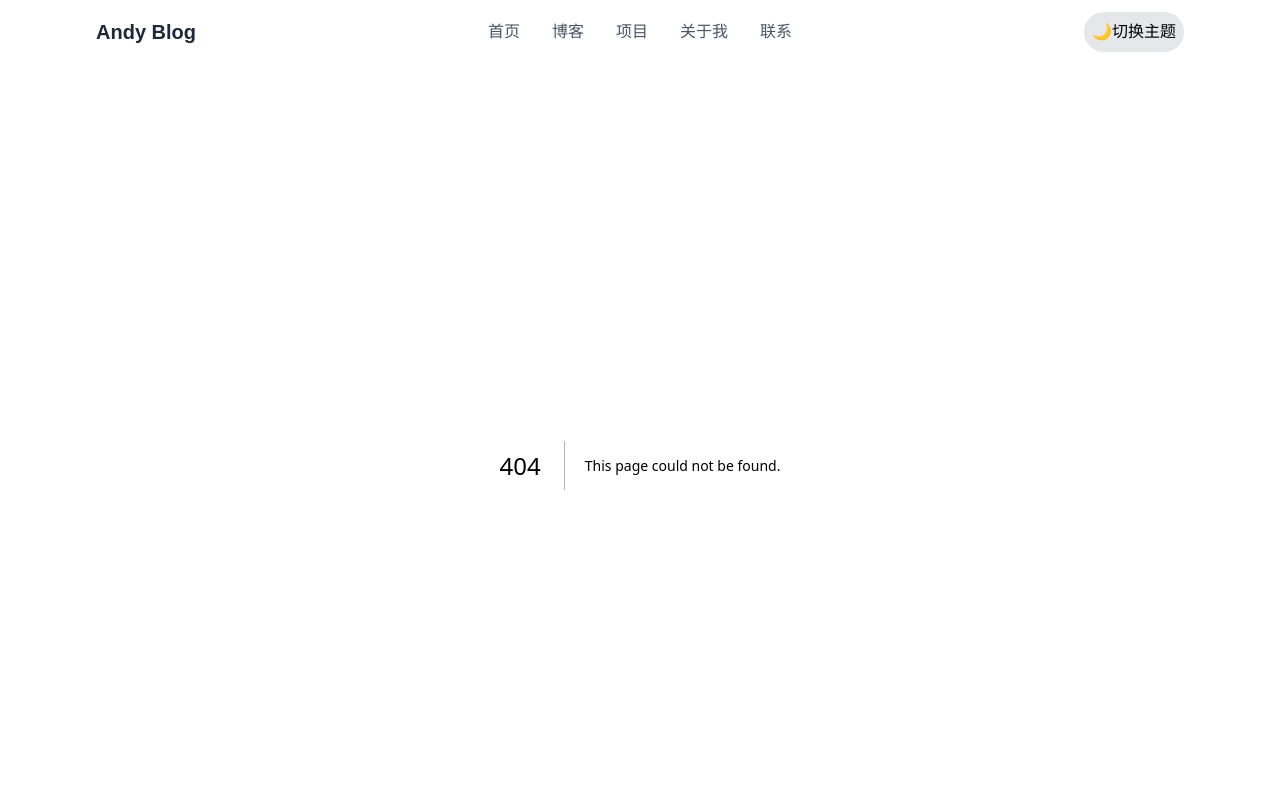
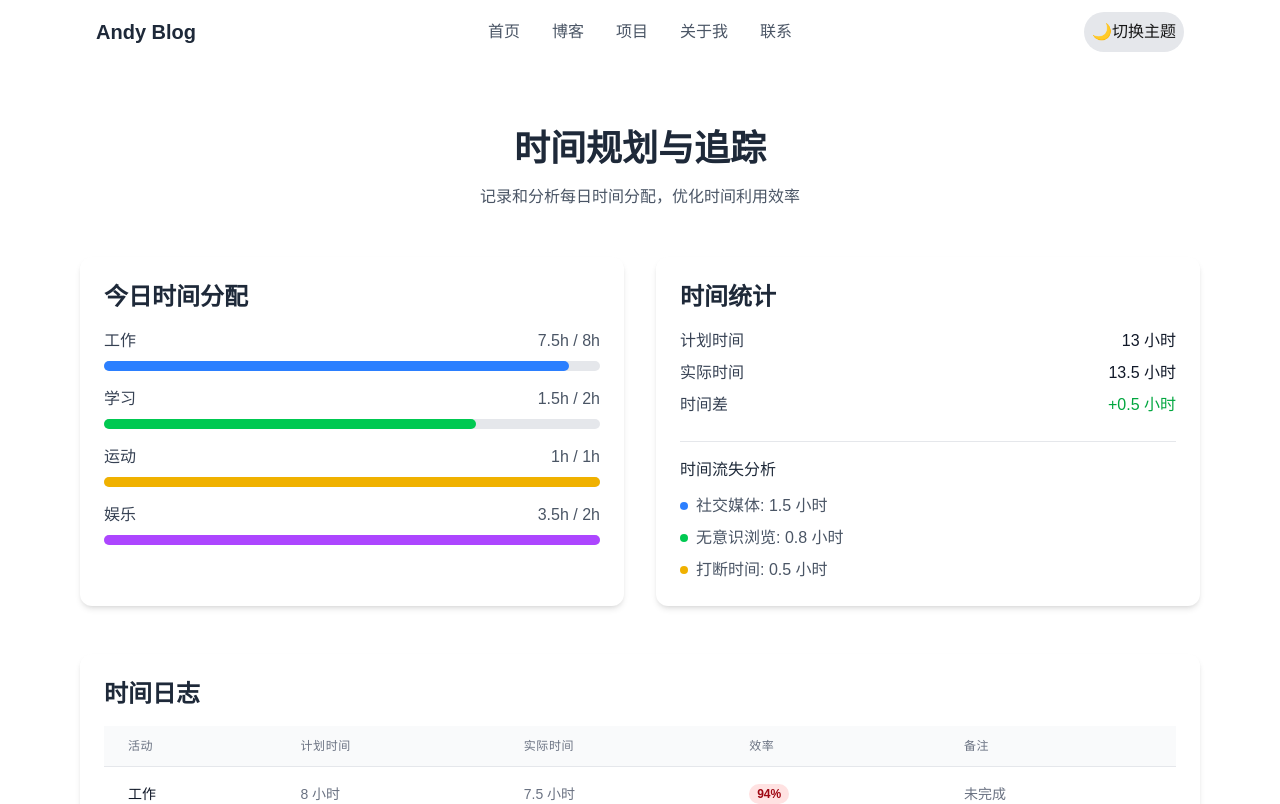
Before and after one commit to andylili21/andylili-website-nextjs, a Next.js app: page /time-planning in a window 1280 px wide. Before the commit this address had no page. Shown: the top 804 px of the page. Built offline with nearby package versions, Linux system fonts and the light colour scheme.

Commit message:
#优化页面样式

```diff
--- a/app/components/Hero.js
+++ b/app/components/Hero.js
@@ -13,12 +13,12 @@ export default function Hero() {
           <span>Tailwind CSS</span>
         </Marquee> */}
         <h1 className="text-2xl md:text-2xl font-bold text-gray-800 mb-6 text-gray-800 dark:text-gray-200">
-          个人博客
+          博客site
         </h1>
         <p className="text-xl text-gray-600 mb-10 max-w-2xl mx-auto text-gray-800 dark:text-gray-200">
           {/* 欢迎来到我的个人空间，这里分享Web开发、编程技巧和创意项目。
           我热爱构建优秀的数字体验并分享我的知识。 */}
-          构建优秀的数字体验并分享我的知识
+          {/* 构建优秀的数字体验并分享我的知识 */}
         </p>
         <div className="flex flex-col sm:flex-row gap-4 justify-center">
           <Link
--- a/app/layout.tsx
+++ b/app/layout.tsx
@@ -1,9 +1,9 @@
 // app/layout.js
-import ThemeToggle from './components/ThemeToggle'
 import './globals.css'
 import type { ReactNode } from 'react'
 import { getTheme } from './lib/theme';
 import Header from './components/Header'
+import Footer from './components/Footer';
 
 
 
@@ -22,6 +22,7 @@ export default function RootLayout({ children }: { children: ReactNode }) {
         <div>
           <Header/>
           {children}
+          <Footer/>
         </div>
       </body>
     </html>
--- a/app/page.tsx
+++ b/app/page.tsx
@@ -3,7 +3,6 @@ import Link from 'next/link'
 import Hero from './components/Hero'
 import BlogPreview from './components/BlogPreview'
 import Projects from './components/Projects'
-import Footer from './components/Footer'
 import { getFeaturedPosts } from './lib/posts'
 // import {PlacesMarquee} from './components/PlacesMarquee'
 
@@ -19,7 +18,7 @@ export default async function Home() {
           <h2 className="text-3xl font-bold text-gray-800 mb-4 text-gray-800 dark:text-gray-200">最新文章</h2>
           <p className="text-gray-600 max-w-2xl mx-auto text-gray-800 dark:text-gray-200">
             {/* 分享我在Web开发、编程和设计方面的学习经验和见解 */}
-            分享我在技术和生活中的学习经验和见解
+            分享我在技术和生活中的学习经验和见解111
           </p>
         </div>
         <BlogPreview posts={featuredPosts} />
@@ -33,6 +32,31 @@ export default async function Home() {
         </div>
       </section>
       <Projects />
+
+      {/* 时间规划模块入口 */}
+      <section className="py-16 px-4 bg-gray-50 dark:bg-gray-800/50">
+        <div className="max-w-6xl mx-auto">
+          <div className="text-center mb-12">
+            <h2 className="text-3xl font-bold text-gray-800 mb-4 dark:text-gray-100">时间规划与管理</h2>
+            <p className="text-gray-600 max-w-2xl mx-auto dark:text-gray-300">
+              查看我的日常时间分配和时间利用效率分析
+            </p>
+          </div>
+
+          <div className="bg-white dark:bg-gray-800 rounded-xl shadow-md p-8 text-center hover:shadow-lg transition-all duration-300">
+            <h3 className="text-2xl font-semibold text-gray-800 mb-4 dark:text-gray-100">时间都去哪了？</h3>
+            <p className="text-gray-600 mb-6 dark:text-gray-300">
+              探索我的时间日志，了解如何高效规划和利用时间，以及时间都花费在了哪些地方
+            </p>
+            <Link
+              href="/time-planning"
+              className="inline-block bg-blue-600 text-white px-6 py-3 rounded-lg hover:bg-blue-700 transition-colors"
+            >
+              查看时间规划详情
+            </Link>
+          </div>
+        </div>
+      </section>
     </main>
   )
 }
--- /dev/null
+++ b/app/time-planning/page.tsx
@@ -0,0 +1,156 @@
+'use client'
+
+import { useState } from 'react'
+
+export default function TimePlanningPage() {
+  const [activities, setActivities] = useState([
+    {
+      id: 1,
+      name: '工作',
+      plannedTime: 8,
+      actualTime: 7.5,
+      color: 'bg-blue-500'
+    },
+    {
+      id: 2,
+      name: '学习',
+      plannedTime: 2,
+      actualTime: 1.5,
+      color: 'bg-green-500'
+    },
+    {
+      id: 3,
+      name: '运动',
+      plannedTime: 1,
+      actualTime: 1.0,
+      color: 'bg-yellow-500'
+    },
+    {
+      id: 4,
+      name: '娱乐',
+      plannedTime: 2,
+      actualTime: 3.5,
+      color: 'bg-purple-500'
+    }
+  ])
+
+  const totalTime = {
+    planned: activities.reduce((sum, activity) => sum + activity.plannedTime, 0),
+    actual: activities.reduce((sum, activity) => sum + activity.actualTime, 0)
+  }
+
+  return (
+    <main className="py-16 px-4 max-w-6xl mx-auto">
+      <div className="text-center mb-12">
+        <h1 className="text-4xl font-bold text-gray-800 mb-4 dark:text-gray-100">时间规划与追踪</h1>
+        <p className="text-gray-600 max-w-2xl mx-auto dark:text-gray-300">
+          记录和分析每日时间分配，优化时间利用效率
+        </p>
+      </div>
+
+      <div className="grid grid-cols-1 lg:grid-cols-2 gap-8 mb-12">
+        <div className="bg-white dark:bg-gray-800 rounded-xl shadow-md p-6">
+          <h2 className="text-2xl font-semibold text-gray-800 mb-4 dark:text-gray-100">今日时间分配</h2>
+          <div className="space-y-4">
+            {activities.map((activity) => (
+              <div key={activity.id} className="space-y-2">
+                <div className="flex justify-between">
+                  <span className="font-medium text-gray-700 dark:text-gray-300">{activity.name}</span>
+                  <span className="text-gray-600 dark:text-gray-400">
+                    {activity.actualTime}h / {activity.plannedTime}h
+                  </span>
+                </div>
+                <div className="w-full bg-gray-200 rounded-full h-2.5 dark:bg-gray-700">
+                  <div
+                    className={`h-2.5 rounded-full ${activity.color}`}
+                    style={{
+                      width: `${Math.min(100, (activity.actualTime / activity.plannedTime) * 100)}%`
+                    }}
+                  ></div>
+                </div>
+              </div>
+            ))}
+          </div>
+        </div>
+
+        <div className="bg-white dark:bg-gray-800 rounded-xl shadow-md p-6">
+          <h2 className="text-2xl font-semibold text-gray-800 mb-4 dark:text-gray-100">时间统计</h2>
+          <div className="space-y-6">
+            <div>
+              <div className="flex justify-between mb-2">
+                <span className="text-gray-700 dark:text-gray-300">计划时间</span>
+                <span className="font-medium text-gray-900 dark:text-gray-100">{totalTime.planned} 小时</span>
+              </div>
+              <div className="flex justify-between mb-2">
+                <span className="text-gray-700 dark:text-gray-300">实际时间</span>
+                <span className="font-medium text-gray-900 dark:text-gray-100">{totalTime.actual} 小时</span>
+              </div>
+              <div className="flex justify-between">
+                <span className="text-gray-700 dark:text-gray-300">时间差</span>
+                <span className={`font-medium ${totalTime.actual > totalTime.planned ? 'text-green-600' : 'text-red-600'}`}>
+                  {totalTime.actual - totalTime.planned > 0 ? '+' : ''}{(totalTime.actual - totalTime.planned).toFixed(1)} 小时
+                </span>
+              </div>
+            </div>
+
+            <div className="pt-4 border-t border-gray-200 dark:border-gray-700">
+              <h3 className="font-medium text-gray-800 mb-3 dark:text-gray-200">时间流失分析</h3>
+              <ul className="space-y-2 text-gray-600 dark:text-gray-400">
+                <li className="flex items-center">
+                  <span className="w-2 h-2 bg-blue-500 rounded-full mr-2"></span>
+                  社交媒体: 1.5 小时
+                </li>
+                <li className="flex items-center">
+                  <span className="w-2 h-2 bg-green-500 rounded-full mr-2"></span>
+                  无意识浏览: 0.8 小时
+                </li>
+                <li className="flex items-center">
+                  <span className="w-2 h-2 bg-yellow-500 rounded-full mr-2"></span>
+                  打断时间: 0.5 小时
+                </li>
+              </ul>
+            </div>
+          </div>
+        </div>
+      </div>
+
+      <div className="bg-white dark:bg-gray-800 rounded-xl shadow-md p-6">
+        <h2 className="text-2xl font-semibold text-gray-800 mb-4 dark:text-gray-100">时间日志</h2>
+        <div className="overflow-x-auto">
+          <table className="min-w-full divide-y divide-gray-200 dark:divide-gray-700">
+            <thead className="bg-gray-50 dark:bg-gray-700">
+              <tr>
+                <th className="px-6 py-3 text-left text-xs font-medium text-gray-500 dark:text-gray-300 uppercase tracking-wider">活动</th>
+                <th className="px-6 py-3 text-left text-xs font-medium text-gray-500 dark:text-gray-300 uppercase tracking-wider">计划时间</th>
+                <th className="px-6 py-3 text-left text-xs font-medium text-gray-500 dark:text-gray-300 uppercase tracking-wider">实际时间</th>
+                <th className="px-6 py-3 text-left text-xs font-medium text-gray-500 dark:text-gray-300 uppercase tracking-wider">效率</th>
+                <th className="px-6 py-3 text-left text-xs font-medium text-gray-500 dark:text-gray-300 uppercase tracking-wider">备注</th>
+              </tr>
+            </thead>
+            <tbody className="bg-white dark:bg-gray-800 divide-y divide-gray-200 dark:divide-gray-700">
+              {activities.map((activity) => (
+                <tr key={activity.id} className="hover:bg-gray-50 dark:hover:bg-gray-700">
+                  <td className="px-6 py-4 whitespace-nowrap text-sm font-medium text-gray-900 dark:text-gray-100">{activity.name}</td>
+                  <td className="px-6 py-4 whitespace-nowrap text-sm text-gray-500 dark:text-gray-400">{activity.plannedTime} 小时</td>
+                  <td className="px-6 py-4 whitespace-nowrap text-sm text-gray-500 dark:text-gray-400">{activity.actualTime} 小时</td>
+                  <td className="px-6 py-4 whitespace-nowrap text-sm">
+                    <span className={`px-2 inline-flex text-xs leading-5 font-semibold rounded-full ${
+                      activity.actualTime >= activity.plannedTime
+                        ? 'bg-green-100 text-green-800 dark:bg-green-800/30 dark:text-green-300'
+                        : 'bg-red-100 text-red-800 dark:bg-red-800/30 dark:text-red-300'
+                    }`}>
+                      {Math.round((activity.actualTime / activity.plannedTime) * 100)}%
+                    </span>
+                  </td>
+                  <td className="px-6 py-4 text-sm text-gray-500 dark:text-gray-400">
+                    {activity.actualTime > activity.plannedTime ? '超时' : activity.actualTime < activity.plannedTime ? '未完成' : '按时完成'}
+                  </td>
+                </tr>
+              ))}
+            </tbody>
+          </table>
+        </div>
+      </div>
+    </main>
+  )
+}
--- a/next.config.ts
+++ b/next.config.ts
@@ -2,18 +2,17 @@
 /** @type {import('next').NextConfig} */
 const nextConfig = {
   experimental: {
-    appDir: true,
+    // appDir: true, // Next.js 13+ App Router是默认启用的，不需要此配置
   },
   images: {
     domains: ['www.baidu.com','https://www.youtube.com','zh-hans.react.dev'], // 添加百度域名以解决图片加载问题
     // domains: ['images.unsplash.com'], // 如果你使用外部图片，需要在这里配置域名
   },
-    i18n: {
-    // locales: ['zh', 'en'], // 支持的语言
-    locales: ['zh'], // 支持的语言
-    defaultLocale: 'zh',  // 默认语言
-  },
-
+  // 注意：在App Router中，i18n配置需要通过中间件实现
+  // i18n: {
+  //   locales: ['zh', 'en'], // 支持的语言
+  //   defaultLocale: 'zh',  // 默认语言
+  // },
 }
 
 module.exports = nextConfig
```
